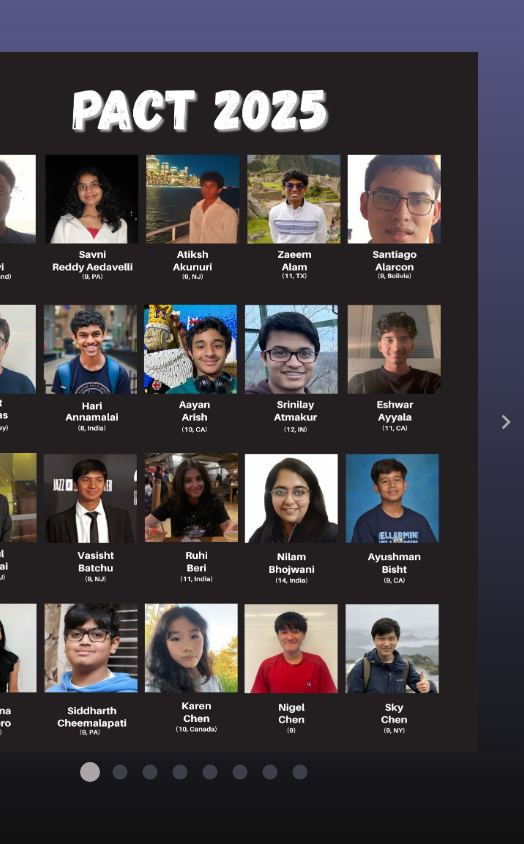
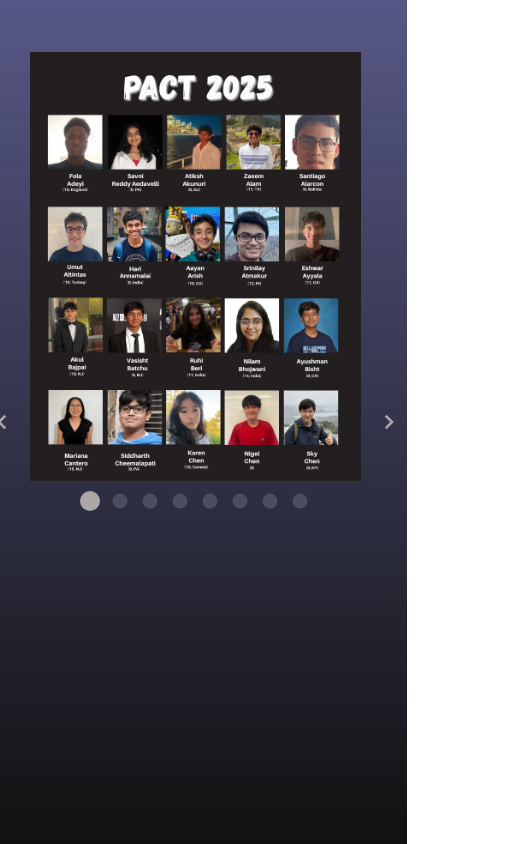
Before and after one commit to cvega13/odin-carousel, a plain HTML site: page index.html in a window 390 px wide. Shown: the whole page, 524 px wide, since content can reach past the window. Drawn offline with Linux system fonts and the light colour scheme.

Commit message:
Mobile viewport hotfix

```diff
--- a/styles.css
+++ b/styles.css
@@ -23,11 +23,13 @@ body {
     width: 100vw;
     justify-content: center;
     align-items: center;
-    background-image: linear-gradient(var(--trans-blue), var(--black));}
+    background-image: linear-gradient(var(--trans-blue), var(--black));
+}
 
 .frame {
     height: 100%;
-    width: 90%;
+    max-width: 90vw;
+    aspect-ratio: 1545 / 2000;
     display: flex;
     justify-content: center;
     align-items: center;
@@ -37,6 +39,7 @@ body {
     padding: 10px;
     max-height: 90vh;
     height: 100%;
+    width: 100%;
     aspect-ratio: 1545 / 2000;
     display: flex;
     flex-direction: column;
```
